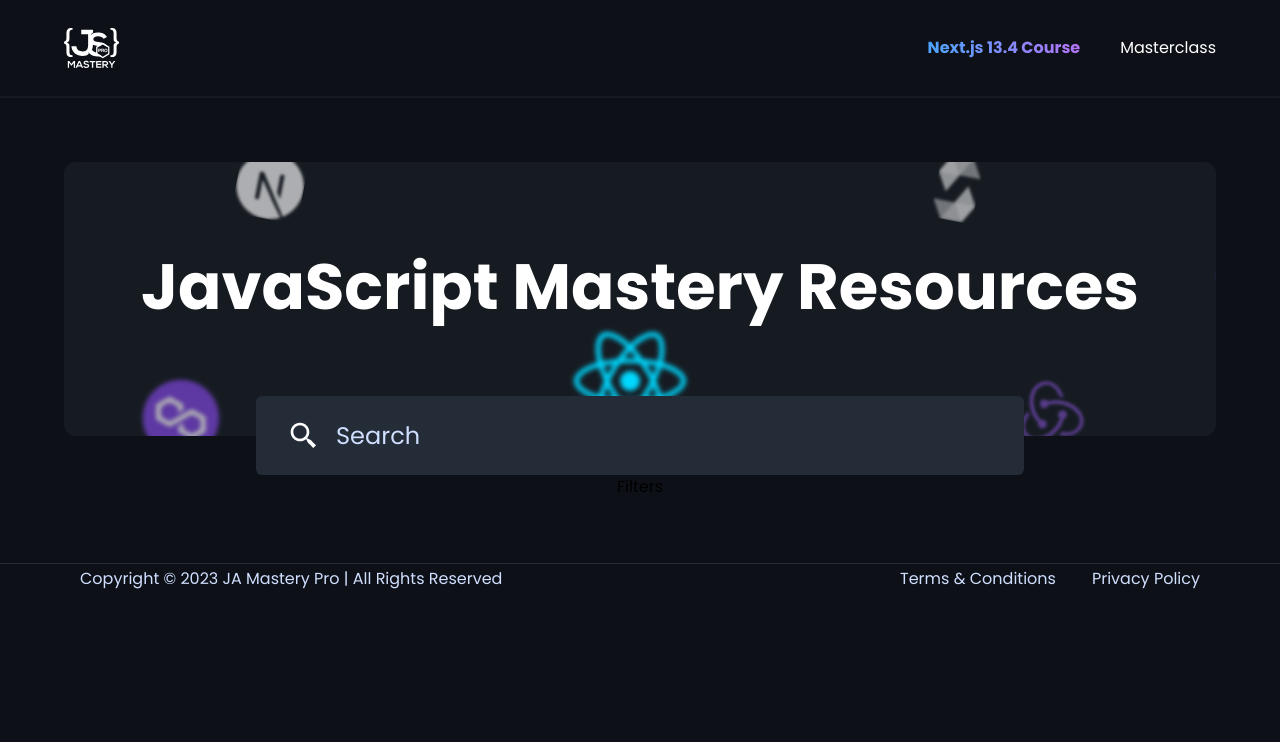
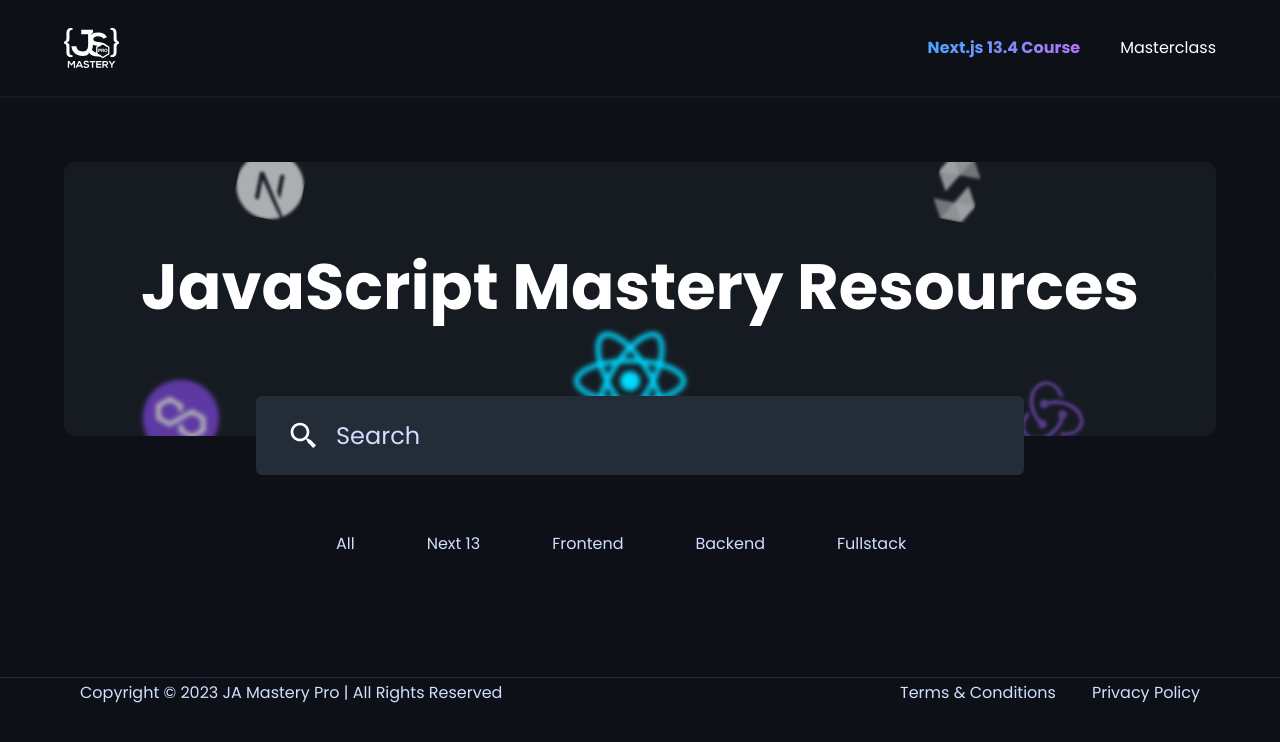
Before and after one commit to jukemori/nextjs-jsm, a Next.js app: page / in a window 1280 px wide. Shown: the top 742 px of the page. Built offline with nearby package versions, Linux system fonts and the light colour scheme.

Commit message:
add filter

```diff
--- a/components/Filters.tsx
+++ b/components/Filters.tsx
@@ -1,7 +1,33 @@
-import React from "react"
+"use client"
+
+import { useState } from "react"
+
+const links = ["all", "Next 13", "frontend", "backend", "fullstack"]
 
 const Filters = () => {
-  return <div>Filters</div>
+  const [active, setActive] = useState("")
+
+  const handleFilter = (link: string) => {
+    setActive(link)
+  }
+
+  return (
+    <ul className="text-white-800 body-text no-scrollbar flex w-full max-w-full gap-2 overflow-auto py-12 sm:max-w-2xl">
+      {links.map((link) => (
+        <button
+          key={link}
+          onClick={() => {
+            handleFilter(link)
+          }}
+          className={`${
+            active === link ? "gradient_blue-purple" : ""
+          } whitespace-nowrap rounded-lg px-8 py-2.5 capitalize`}
+        >
+          {link}
+        </button>
+      ))}
+    </ul>
+  )
 }
 
 export default Filters
```
